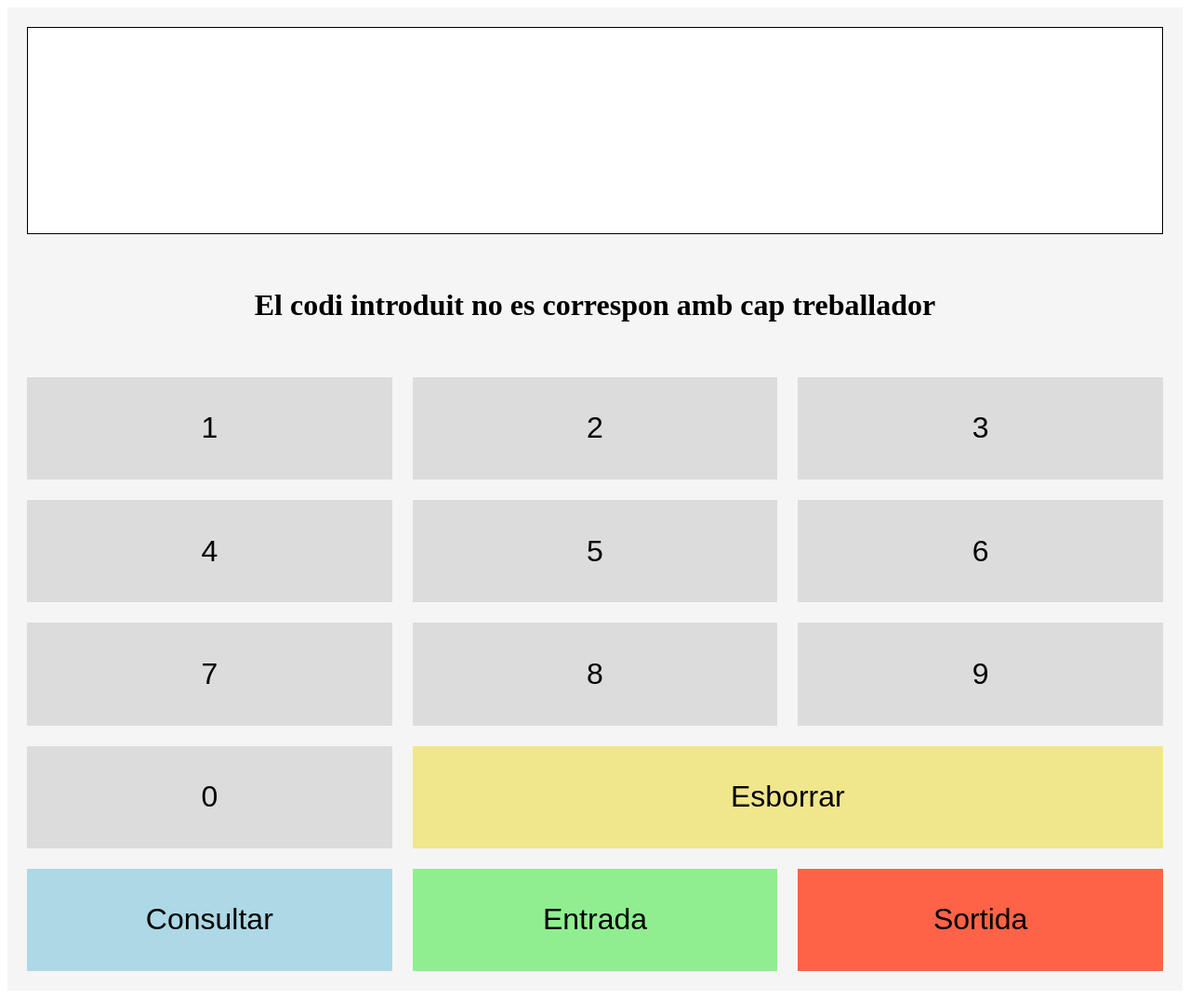
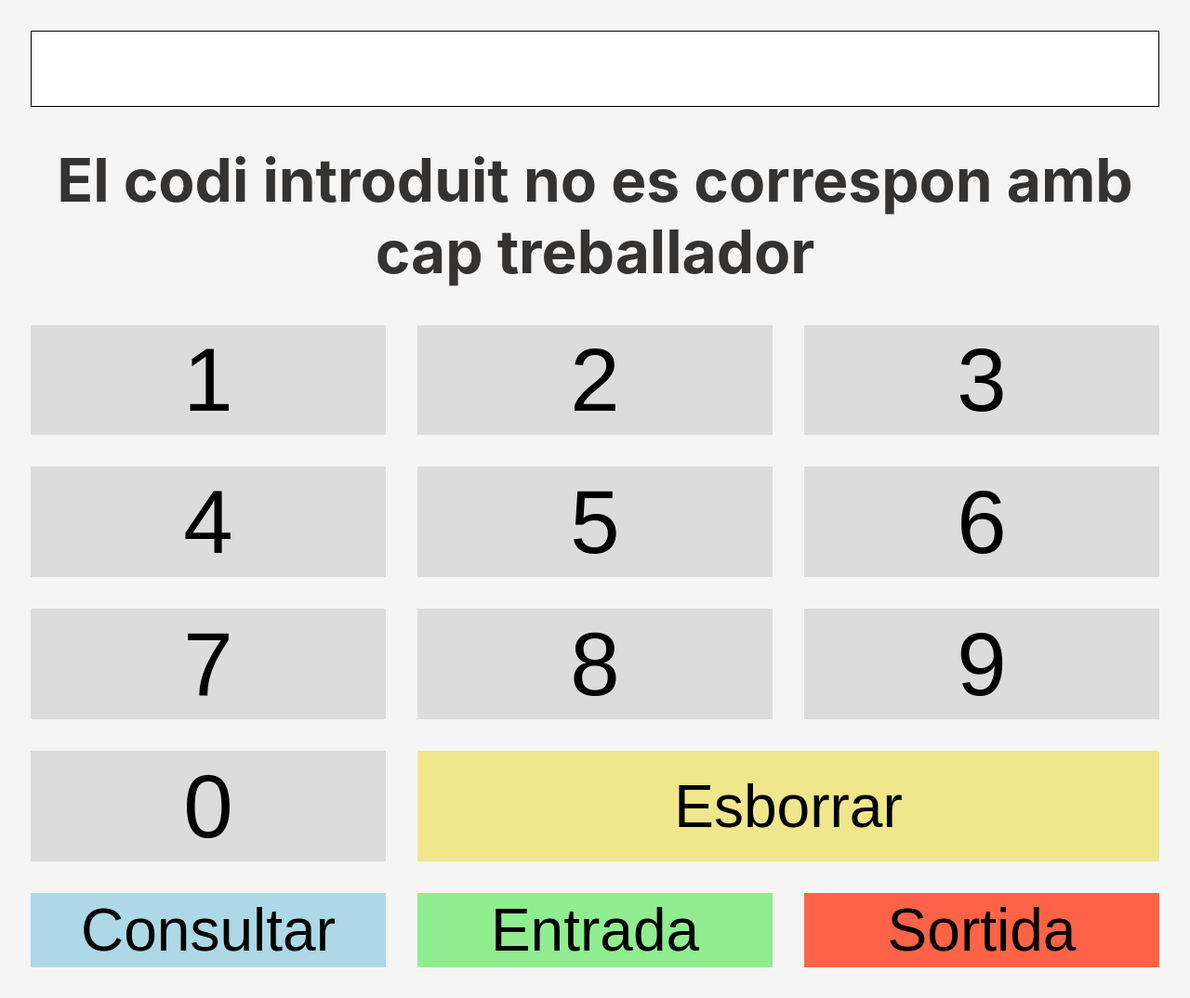
Before and after one commit to bcedu/aFitxar, a Django app: page /marcatge/entrada in a window 1280 px wide. Shown: the whole page at 93% size. Run offline with Django 3.2, Linux system fonts and the light colour scheme; data that the repository does not hold is empty.

Commit message:
USE relative units to define sizes

```diff
--- a/PortalAFitxar/settings.py
+++ b/PortalAFitxar/settings.py
@@ -23,7 +23,7 @@
 SECRET_KEY = '(zs($e2bvwt6b5u608i_z0ritf^b$al4q8rdpo#3dd31$5lk_l'
 
 # SECURITY WARNING: don't run with debug turned on in production!
-DEBUG = False
+DEBUG = True
 
 ALLOWED_HOSTS = ['localhost', '127.0.0.1']
 
--- a/marcatge/static/marcatge/style.css
+++ b/marcatge/static/marcatge/style.css
@@ -1,3 +1,24 @@
+body {
+    position: fixed;
+    top: 0;
+    bottom: 0;
+    left: 0;
+    right: 0;
+    min-height: 100%;
+    font-size: 1rem;
+    background-color: #00aa86;
+    color: #353332;
+    height: 100%;
+    touch-action: manipulation;
+    margin: 0;
+    font-family: -apple-system,BlinkMacSystemFont,"Segoe UI",Roboto,"Helvetica Neue",Arial,"Noto Sans",sans-serif,"Apple Color Emoji","Segoe UI Emoji","Segoe UI Symbol","Noto Color Emoji";
+    font-weight: 400;
+    line-height: 1.5;
+    text-align: left;
+    box-sizing: border-box;
+    display: block;
+}
+
 .taula_panell {
     background: whitesmoke;
 
@@ -7,9 +28,9 @@
     text-align: center;
 
     border: 0 solid black;
-    border-spacing: 20px;
+    border-spacing: 2rem;
     border-collapse: separate;
-    font-size: xx-large;
+    font-size: 1rem;
 }
 
 
@@ -22,7 +43,7 @@
     border: none;
     text-align: center;
     display: inline-block;
-    font-size: 32px;
+    font-size: 6rem;
     width: 100%;
     height: 100%;
     padding: 0;
@@ -69,6 +90,10 @@
     background: #819ca5;
 }
 
+.text_button button{
+    font-size: 4rem;
+}
+
 
 .codi input {
     background: white;
@@ -77,13 +102,13 @@
     height: 100%;
 }
 .codi input {
-    font-size: 64px;
+    font-size: 4rem;
     text-align: center;
     padding: 0;
 }
 
 .success_message, .error_message {
-    font-size: xx-large;
+    font-size: 4rem;
     font-weight: bold;
     color: gray();
 }
--- a/marcatge/templates/marcatge/index.html
+++ b/marcatge/templates/marcatge/index.html
@@ -49,18 +49,18 @@
 			<td class="ax">
                 <button onclick="write_password('0')">0</button>
             </td>
-			<td class="esborrar" colspan="2">
+			<td class="esborrar text_button" colspan="2">
                 <button onclick="delete_password()">Esborrar</button>
             </td>
 		</tr>
 		<tr>
-			<td class="consulta">
+			<td class="consulta text_button">
                 <button onclick="send_consulta('{% url 'marcatge:consultar_marcatge' %}')">Consultar</button>
             </td>
-			<td class="entrada">
+			<td class="entrada text_button">
                 <button onclick="send_entrada('{% url 'marcatge:marcar_entrada' %}')">Entrada</button>
             </td>
-			<td class="sortida">
+			<td class="sortida text_button">
                 <button onclick="send_sortida('{% url 'marcatge:marcar_sortida' %}')">Sortida</button>
             </td>
 		</tr>
```
